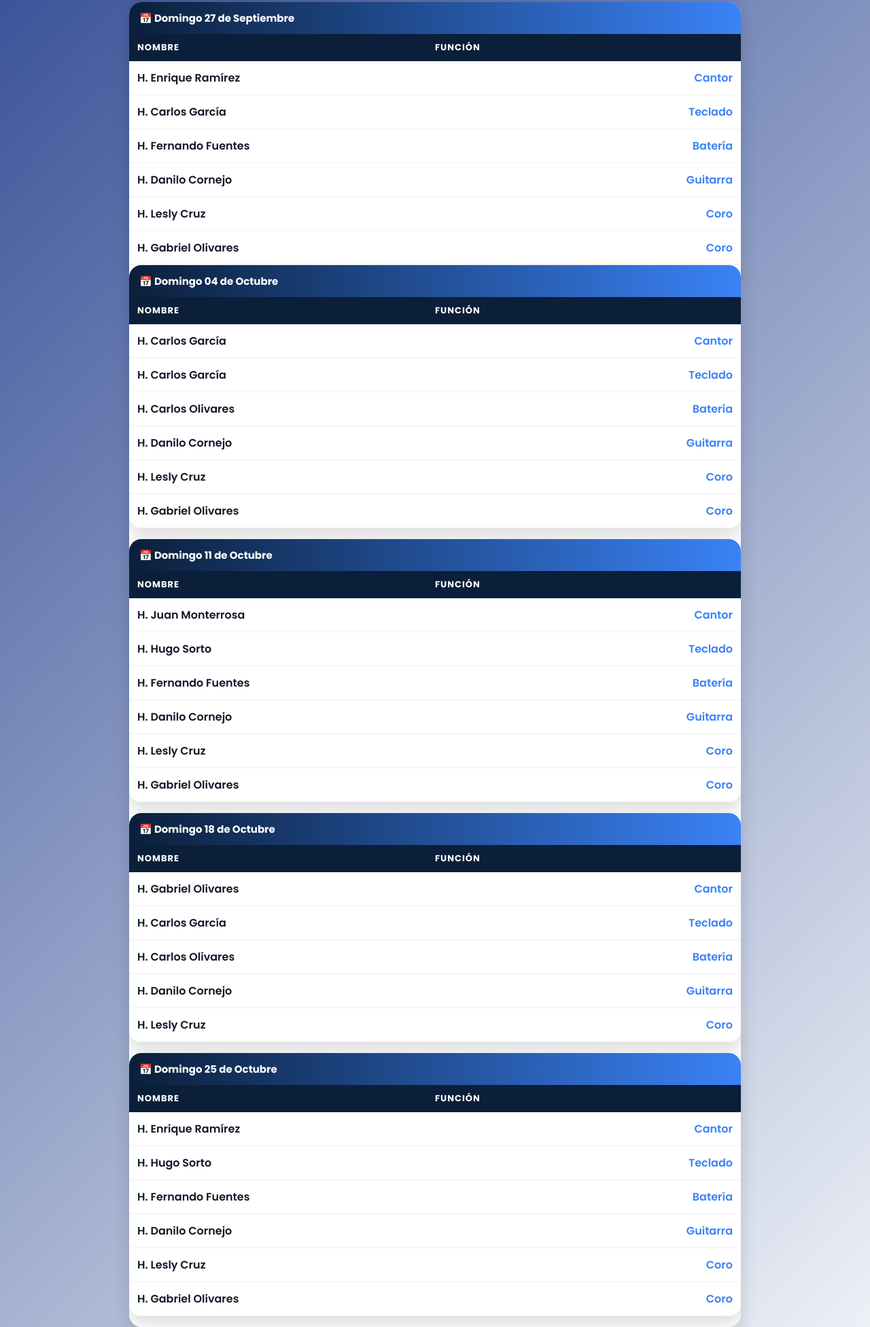
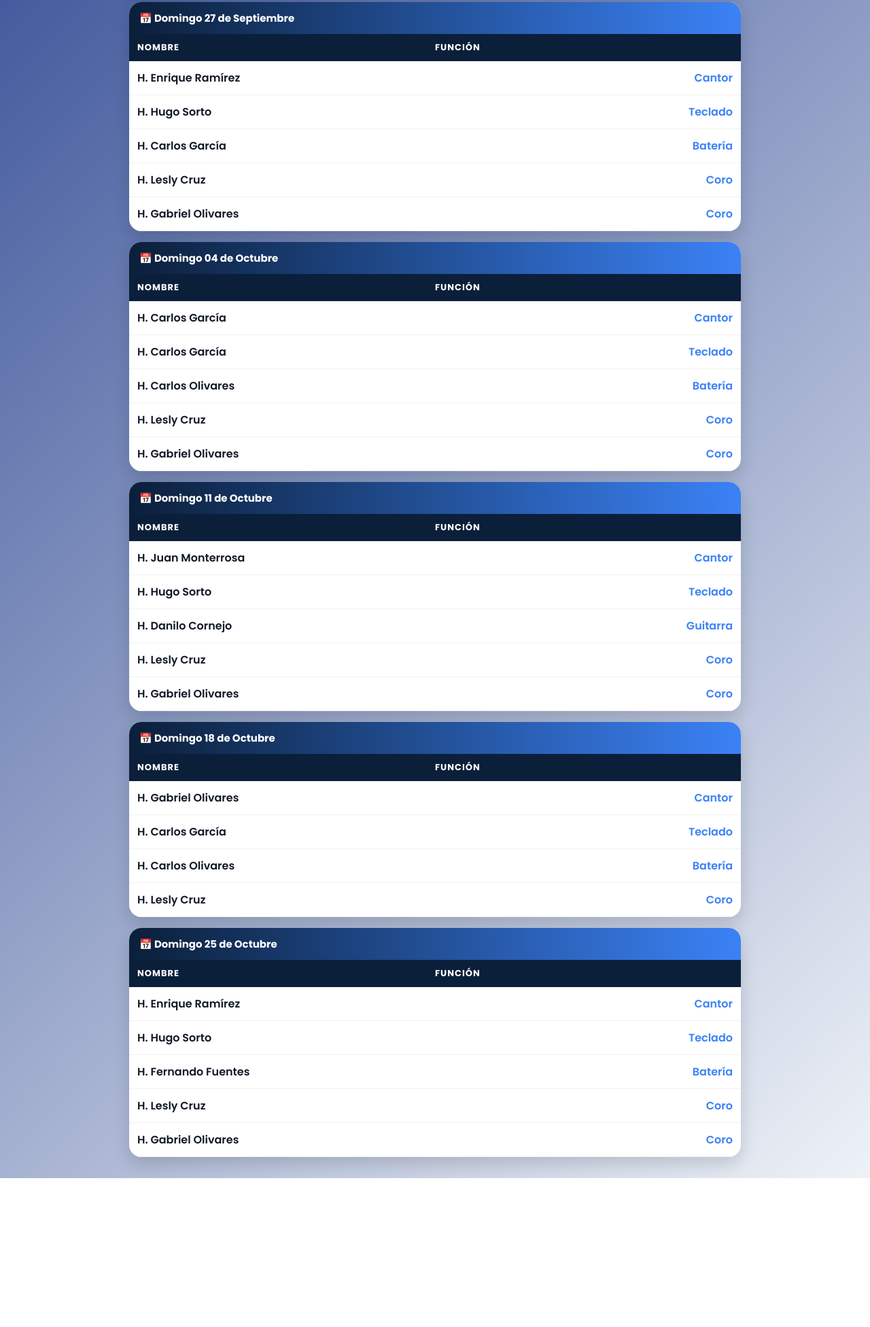
Before and after one commit to 125-126/PROGRA.ALA, a plain HTML site: page paginas/musicos.html in a window 1280 px wide. Shown: the part 4358-6310 px from the top of the page at 68% size. After the commit the page ends 6091 px from the top, so only its background shows below. Drawn offline with Linux system fonts and the light colour scheme.

Commit message:
Update musicos.html

```diff
--- a/paginas/musicos.html
+++ b/paginas/musicos.html
@@ -653,19 +653,15 @@ h1{
         </div>
 
         <div class="fila">
-            <div class="nombre">H. Carlos García</div>
+            <div class="nombre">H. Hugo Sorto</div>
             <div class="funcion">Teclado</div>
         </div>
 
         <div class="fila">
-            <div class="nombre">H. Fernando Fuentes</div>
+            <div class="nombre">H. Carlos García</div>
             <div class="funcion">Batería</div>
         </div>
 
-        <div class="fila">
-            <div class="nombre">H. Danilo Cornejo</div>
-            <div class="funcion">Guitarra</div>
-        </div>
 
        <div class="fila">
             <div class="nombre">H. Lesly Cruz</div>
@@ -678,6 +674,7 @@ h1{
         </div>
 
     </div>
+</div>
 
     <!-- 04 OCTUBRE -->
 
@@ -708,10 +705,6 @@ h1{
         <div class="funcion">Batería</div>
     </div>
 
-    <div class="fila">
-        <div class="nombre">H. Danilo Cornejo</div>
-        <div class="funcion">Guitarra</div>
-    </div>
 
     <div class="fila">
         <div class="nombre">H. Lesly Cruz</div>
@@ -752,10 +745,6 @@ h1{
         <div class="funcion">Teclado</div>
     </div>
 
-    <div class="fila">
-        <div class="nombre">H. Fernando Fuentes</div>
-        <div class="funcion">Batería</div>
-    </div>
 
     <div class="fila">
         <div class="nombre">H. Danilo Cornejo</div>
@@ -807,11 +796,6 @@ h1{
     </div>
 
     <div class="fila">
-        <div class="nombre">H. Danilo Cornejo</div>
-        <div class="funcion">Guitarra</div>
-    </div>
-
-    <div class="fila">
         <div class="nombre">H. Lesly Cruz</div>
         <div class="funcion">Coro</div>
     </div>
@@ -851,11 +835,6 @@ h1{
     </div>
 
     <div class="fila">
-        <div class="nombre">H. Danilo Cornejo</div>
-        <div class="funcion">Guitarra</div>
-    </div>
-
-    <div class="fila">
         <div class="nombre">H. Lesly Cruz</div>
         <div class="funcion">Coro</div>
     </div>
```
